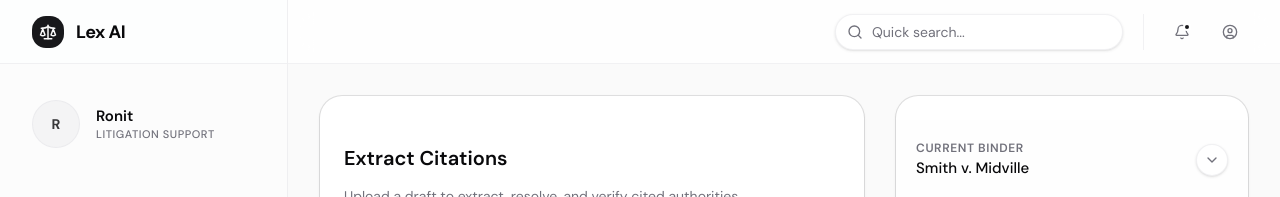
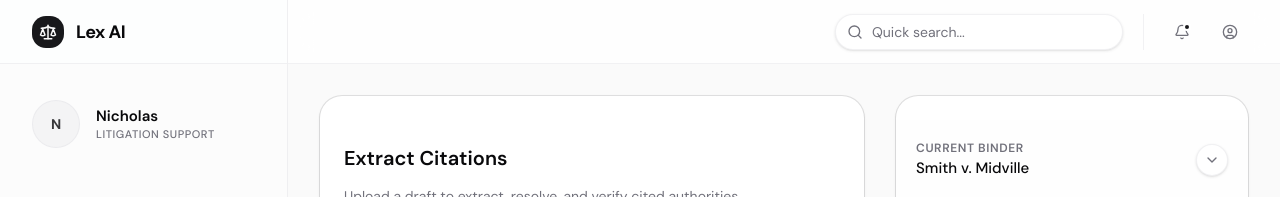
Before and after one commit to N-Look/legal, a Next.js app: page /dashboard in a window 1280 px wide. Shown: the top 197 px of the page. Built offline with nearby package versions, Linux system fonts and the light colour scheme.

Commit message:
name update

```diff
--- a/app/dashboard/layout.tsx
+++ b/app/dashboard/layout.tsx
@@ -118,10 +118,10 @@ function DashboardLayoutInner({ children }: { children: React.ReactNode }) {
                     {/* User Profile */}
                     <div className="flex items-center gap-4 px-2 py-3 mb-2 rounded-2xl">
                         <div className="w-12 h-12 rounded-full bg-muted flex items-center justify-center shrink-0 border border-border/50">
-                            <span className="font-bold text-sm text-foreground/80">R</span>
+                            <span className="font-bold text-sm text-foreground/80">N</span>
                         </div>
                         <div className="flex flex-col">
-                            <span className="font-semibold text-[15px] leading-tight text-foreground">Ronit</span>
+                            <span className="font-semibold text-[15px] leading-tight text-foreground">Nicholas</span>
                             <span className="text-[11px] font-medium text-muted-foreground mt-0.5 leading-tight uppercase tracking-wider">
                                 Litigation Support
                             </span>
```
